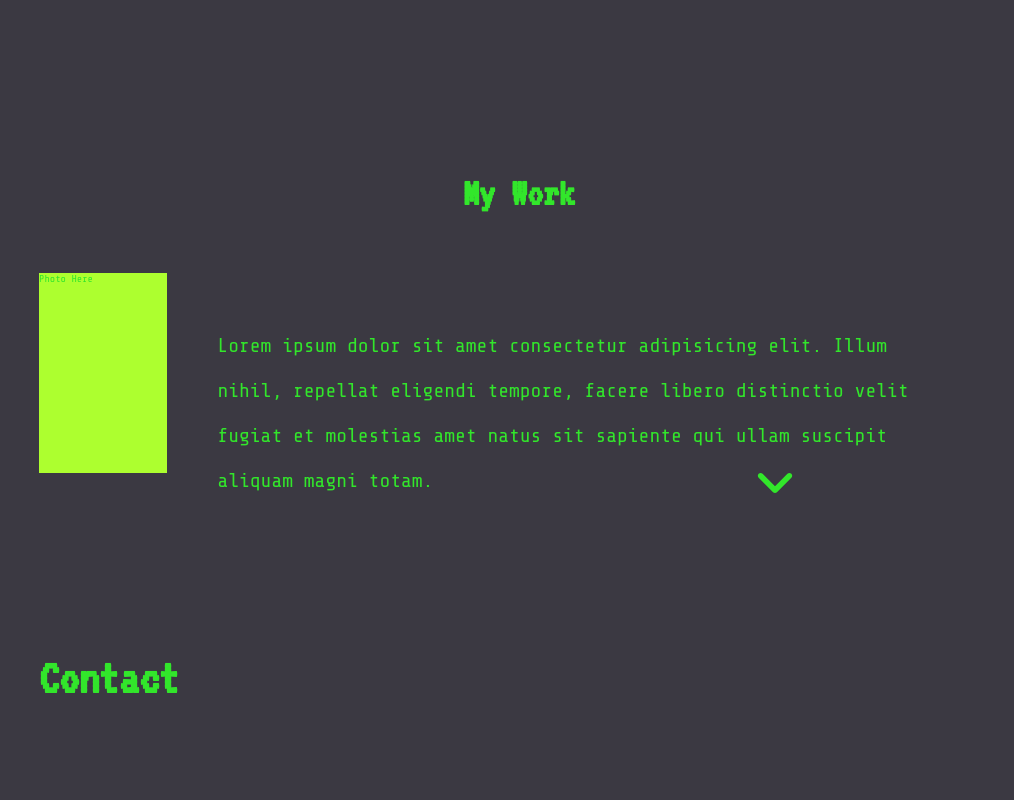
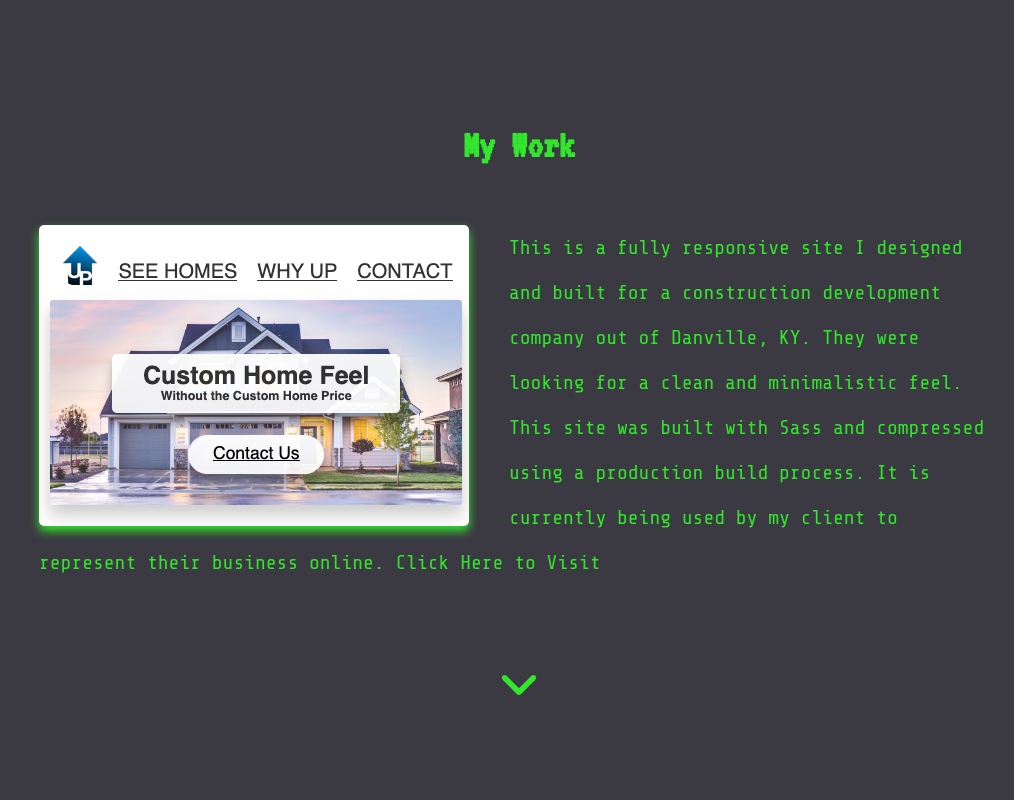
Before and after one commit to ElijahGun/elijah-portfolio-1, a website: page index.html in a window 1280 px wide. Shown: the part 1600-2400 px from the top of the page, without its empty margins (121-1135 px from the left). Before the commit the page ends 2343 px from the top, so only its background shows below. Drawn offline with nearby package versions, Linux system fonts and the light colour scheme.

Commit message:
bug fixes

```diff
--- a/index.html
+++ b/index.html
@@ -42,10 +42,8 @@
             </div>
         </header>
 
-        <div class="svg-box svg-box-1">
+                <svg class="svg-down svg-down-1" xmlns="http://www.w3.org/2000/svg" xml:space="preserve" width="512" height="298" shape-rendering="geometricPrecision" text-rendering="geometricPrecision" image-rendering="optimizeQuality" fill-rule="evenodd" clip-rule="evenodd" viewBox="0 0 512 298.04"> <a href="#about">  <path fill-rule="nonzero" d="M12.08 70.78c-16.17-16.24-16.09-42.54.15-58.7 16.25-16.17 42.54-16.09 58.71.15L256 197.76 441.06 12.23c16.17-16.24 42.46-16.32 58.71-.15 16.24 16.16 16.32 42.46.15 58.7L285.27 285.96c-16.24 16.17-42.54 16.09-58.7-.15L12.08 70.78z"/> </a></svg>
 
-                <svg class="svg-down svg-down-1" xmlns="http://www.w3.org/2000/svg" xml:space="preserve" width="512" height="298" shape-rendering="geometricPrecision" text-rendering="geometricPrecision" image-rendering="optimizeQuality" fill-rule="evenodd" clip-rule="evenodd" viewBox="0 0 512 298.04"> <a href="#about">  <path fill-rule="nonzero" d="M12.08 70.78c-16.17-16.24-16.09-42.54.15-58.7 16.25-16.17 42.54-16.09 58.71.15L256 197.76 441.06 12.23c16.17-16.24 42.46-16.32 58.71-.15 16.24 16.16 16.32 42.46.15 58.7L285.27 285.96c-16.24 16.17-42.54 16.09-58.7-.15L12.08 70.78z"/> </a></svg>
-        </div>
 
     </div>
         <!-- About Section -->
@@ -68,27 +66,27 @@
                     <div class="photo-me"></div>
                 </div>
             </div>
-            <div class="svg-box svg-box-1 svg-box-2">
 
                 <svg class="svg-down svg-down-2 hidden" xmlns="http://www.w3.org/2000/svg" xml:space="preserve" width="512" height="298" shape-rendering="geometricPrecision" text-rendering="geometricPrecision" image-rendering="optimizeQuality" fill-rule="evenodd" clip-rule="evenodd" viewBox="0 0 512 298.04"> <a href="#work"> <path fill-rule="nonzero" d="M12.08 70.78c-16.17-16.24-16.09-42.54.15-58.7 16.25-16.17 42.54-16.09 58.71.15L256 197.76 441.06 12.23c16.17-16.24 42.46-16.32 58.71-.15 16.24 16.16 16.32 42.46.15 58.7L285.27 285.96c-16.24 16.17-42.54 16.09-58.7-.15L12.08 70.78z"/></a></svg>
-            </div>
+
         </section>
 <!-- My Work Section -->
         <section id="work" class="my-work hidden" >
             <h2 class="my-work__heading heading">My Work</h2>
             <div class="my-work-main">
                 <div class="my-work__project">
-                    <div class="my-work__project-pic">Photo Here</div>
+                    <a href="http://unbridledproperty.com/" target="_blank" rel="noopener noreferrer"><div class="my-work__project-pic"></div></a>
+
                     <div class="my-work__project-text">
-                        <p>Lorem ipsum dolor sit amet consectetur adipisicing elit. Illum nihil, repellat eligendi tempore, facere libero distinctio velit fugiat et molestias amet natus sit sapiente qui ullam suscipit aliquam magni totam.</p>
+                        <p>This is a fully responsive site I designed and built for a construction development company out of Danville, KY. They were looking for a clean and minimalistic feel. This site was built with Sass and compressed using a production build process. It is currently being used by my client to represent their business online. Click Here to Visit</p>
                     </div>
                 </div>
             </div>
-            <div class="svg-box svg-box-1">
+
                 <a href="#">
-                <svg class="svg-down hidden" xmlns="http://www.w3.org/2000/svg" xml:space="preserve" width="512" height="298" shape-rendering="geometricPrecision" text-rendering="geometricPrecision" image-rendering="optimizeQuality" fill-rule="evenodd" clip-rule="evenodd" viewBox="0 0 512 298.04"><path fill-rule="nonzero" d="M12.08 70.78c-16.17-16.24-16.09-42.54.15-58.7 16.25-16.17 42.54-16.09 58.71.15L256 197.76 441.06 12.23c16.17-16.24 42.46-16.32 58.71-.15 16.24 16.16 16.32 42.46.15 58.7L285.27 285.96c-16.24 16.17-42.54 16.09-58.7-.15L12.08 70.78z"/></svg>
+                <svg class="svg-down svg-down-3 hidden" xmlns="http://www.w3.org/2000/svg" xml:space="preserve" width="512" height="298" shape-rendering="geometricPrecision" text-rendering="geometricPrecision" image-rendering="optimizeQuality" fill-rule="evenodd" clip-rule="evenodd" viewBox="0 0 512 298.04"><path fill-rule="nonzero" d="M12.08 70.78c-16.17-16.24-16.09-42.54.15-58.7 16.25-16.17 42.54-16.09 58.71.15L256 197.76 441.06 12.23c16.17-16.24 42.46-16.32 58.71-.15 16.24 16.16 16.32 42.46.15 58.7L285.27 285.96c-16.24 16.17-42.54 16.09-58.7-.15L12.08 70.78z"/></svg>
             </a>
-            </div>
+
         </section>
         <!-- Contact Section -->
         <section id="contact" class="contact hidden">
--- a/sass/base/_variables.scss
+++ b/sass/base/_variables.scss
@@ -7,5 +7,8 @@
 
     //margin
     --margin-bottom-primary: 6rem;
-    --margin-bottom-section: 15vh;
+    --margin-bottom-section: 12vh;
+
+    //dimensions
+    --section-height: 85vh;
 }
--- a/sass/layout/_about.scss
+++ b/sass/layout/_about.scss
@@ -1,5 +1,6 @@
 .about {
-  min-height: 85vh;
+  //min-height: 85vh;
+  min-height: var(--section-height);
   margin-bottom: var(--margin-bottom-section);
 
   &-heading {
@@ -83,5 +84,5 @@
 }
 
 .svg-down-2 {
-  bottom: -10rem;
+
 }
--- a/sass/layout/_header.scss
+++ b/sass/layout/_header.scss
@@ -3,9 +3,9 @@
 .header {
 
   &-container {
-    height: 85vh;
+    min-height: var(--section-height);
     position: relative;
-    margin-bottom: 15vh;
+    margin-bottom: var(--margin-bottom-section);
   }
 
   &-textbox {
@@ -96,12 +96,12 @@
 }
 
 .svg-down {
-  //transform: scale(.07);
   height: 2rem;
   fill: var(--color-green-primary);
   cursor: pointer;
   position: absolute;
-  bottom: 6rem;
+  bottom: 11rem;
+  width: 100%;
 
 }
 
--- a/sass/layout/_my-work.scss
+++ b/sass/layout/_my-work.scss
@@ -1,6 +1,8 @@
 
 
 .my-work {
+    height: var(--section-height);
+    margin-bottom: var(--margin-bottom-section);
 
     &__heading {
         font-size: 4rem;
@@ -13,17 +15,22 @@
     }
 
     &__project {
-        display: flex;
+
         justify-content: space-between;
 
         &-pic{
-            background-color: greenyellow;
-            height: 20rem;
-            width: 40rem;
+            background-image: url(../../assets/up.png);
+            object-fit: cover;
+            width: 43rem;
+            aspect-ratio: 5/3.5;
+            border-radius: 5px;
+            float: left;
+            margin-right: 4rem;
+            box-shadow: 0 .5rem 1rem var(--color-green-primary);
         }
 
         &-text {
-            padding: 5rem;
+
         }
     }
 }
```
Also changed, not shown: assets/up.png (added), css/styles.css, 1 other file.
